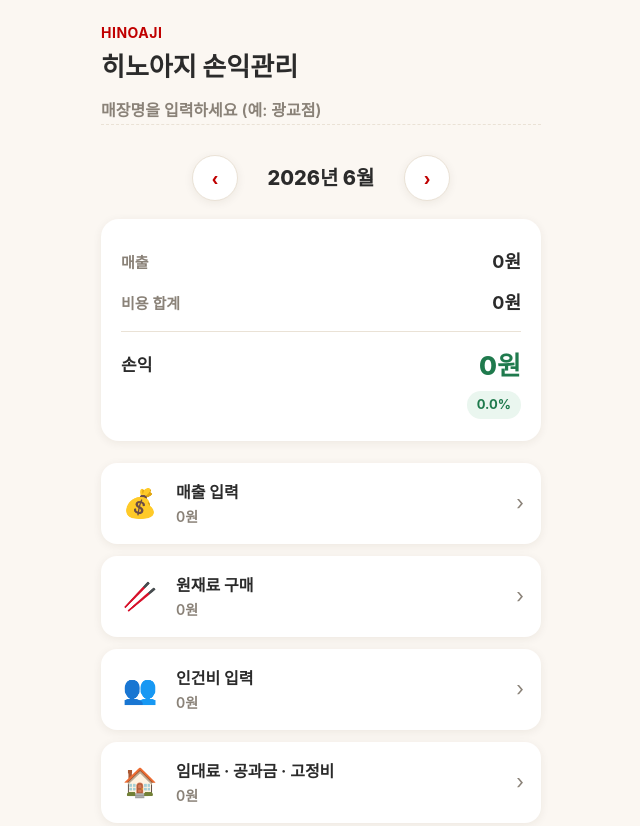
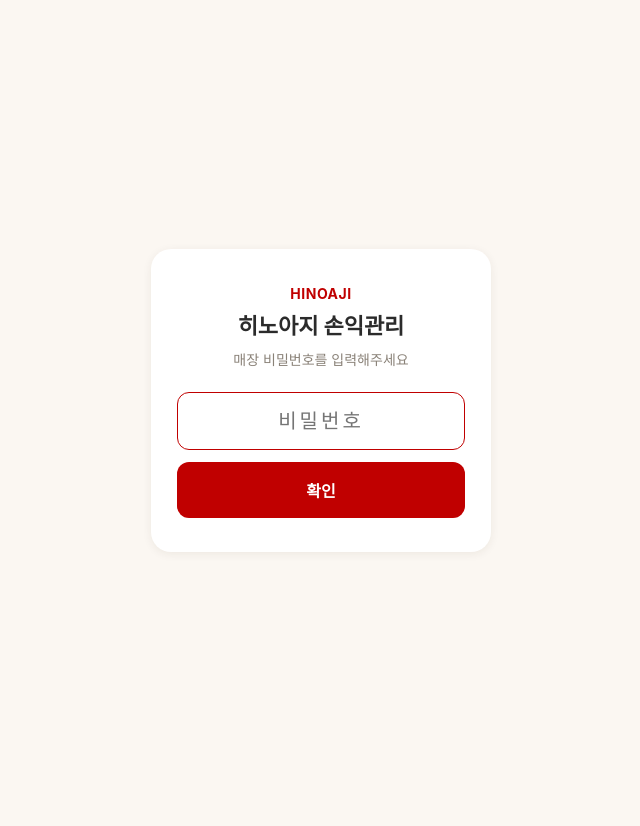
Before and after one commit to Veky-7/hinoaji-all, a plain HTML site: page index.html in a window 1280 px wide. Shown: the top 826 px of the page, without its empty margins (319-959 px from the left). After the commit the page ends 800 px from the top, so only its background shows below. Drawn offline with Linux system fonts and the light colour scheme.

Commit message:
Add files via upload

```diff
--- a/index.html
+++ b/index.html
@@ -42,7 +42,33 @@
     line-height:1.5;
     -webkit-text-size-adjust:100%;
   }
-  #app{max-width:480px;margin:0 auto;min-height:100vh;background:var(--bg);position:relative;padding-bottom:40px;}
+  #app{max-width:480px;margin:0 auto;min-height:100vh;background:var(--bg);position:relative;padding-bottom:40px;display:none;}
+
+  /* ── 비밀번호 잠금화면 ── */
+  .lock-overlay{
+    position:fixed;inset:0;background:var(--bg);
+    display:flex;align-items:center;justify-content:center;
+    z-index:200;padding:24px;
+  }
+  .lock-overlay.hidden{display:none;}
+  .lock-box{
+    background:var(--surface);border-radius:20px;padding:34px 26px;
+    max-width:340px;width:100%;text-align:center;box-shadow:var(--shadow);
+  }
+  .lock-box .brand{font-size:14px;color:var(--red);font-weight:700;letter-spacing:0.5px;margin-bottom:6px;}
+  .lock-box h1{font-size:22px;font-weight:800;margin:0 0 6px;color:var(--text);}
+  .lock-desc{font-size:14px;color:var(--muted);margin:0 0 22px;}
+  .lock-box input{
+    width:100%;padding:16px 14px;font-size:20px;border:1.5px solid var(--border);
+    border-radius:12px;text-align:center;margin-bottom:12px;letter-spacing:3px;
+    font-family:inherit;
+  }
+  .lock-box input:focus{outline:none;border-color:var(--red);}
+  .lock-error{color:var(--coral);font-size:13px;margin:-2px 0 14px;font-weight:700;display:none;}
+  .lock-submit{
+    width:100%;padding:16px;background:var(--red);color:#fff;border:none;
+    border-radius:12px;font-size:16px;font-weight:800;cursor:pointer;
+  }
 
   /* ── 상단바 ── */
   .topbar{
@@ -389,6 +415,18 @@
     <div class="total-bar"><span class="t-lbl">인건비 합계</span><span class="t-val" id="laborTotal">0원</span></div>
   </section>
 
+</div>
+
+<div id="lockScreen" class="lock-overlay">
+  <div class="lock-box">
+    <div class="brand">HINOAJI</div>
+    <h1>히노아지 손익관리</h1>
+    <p class="lock-desc">매장 비밀번호를 입력해주세요</p>
+    <input type="password" id="lockPasswordInput" inputmode="text" autocomplete="off"
+      placeholder="비밀번호" onkeydown="if(event.key==='Enter') trySubmitPassword();">
+    <div id="lockError" class="lock-error">비밀번호가 올바르지 않습니다</div>
+    <button class="lock-submit" onclick="trySubmitPassword()">확인</button>
+  </div>
 </div>
 
 <div id="toast"></div>
@@ -1061,14 +1099,55 @@
   toastTimer = setTimeout(() => t.classList.remove('show'), 1400);
 }
 
+/* ══════════════════════ 비밀번호 잠금 ══════════════════════ */
+/* 비밀번호를 바꾸려면 아래 값만 수정하면 됩니다 */
+const SITE_PASSWORD = 'hinoaji9568';
+const UNLOCK_KEY = 'pnl:unlocked';
+
+async function isUnlocked(){
+  const flag = await storageGet(UNLOCK_KEY);
+  return flag === 'yes';
+}
+function showLockScreen(){
+  document.getElementById('lockScreen').classList.remove('hidden');
+  document.getElementById('app').style.display = 'none';
+  setTimeout(() => { document.getElementById('lockPasswordInput').focus(); }, 80);
+}
+function showApp(){
+  document.getElementById('lockScreen').classList.add('hidden');
+  document.getElementById('app').style.display = 'block';
+}
+async function trySubmitPassword(){
+  const input = document.getElementById('lockPasswordInput');
+  const errorEl = document.getElementById('lockError');
+  if(input.value === SITE_PASSWORD){
+    errorEl.style.display = 'none';
+    await storageSet(UNLOCK_KEY, 'yes');
+    showApp();
+    await startApp();
+  } else {
+    errorEl.style.display = 'block';
+    input.value = '';
+    input.focus();
+  }
+}
+
 /* ══════════════════════ 초기화 ══════════════════════ */
-(async function init(){
+async function startApp(){
   await loadStoreName();
   await loadProductNames();
   await loadUtilityNames();
   await loadFixedCostNames();
   state.data = await loadMonth(state.month);
   renderHome();
+}
+(async function boot(){
+  if(await isUnlocked()){
+    showApp();
+    await startApp();
+  } else {
+    showLockScreen();
+  }
 })();
 </script>
 </body>
```
